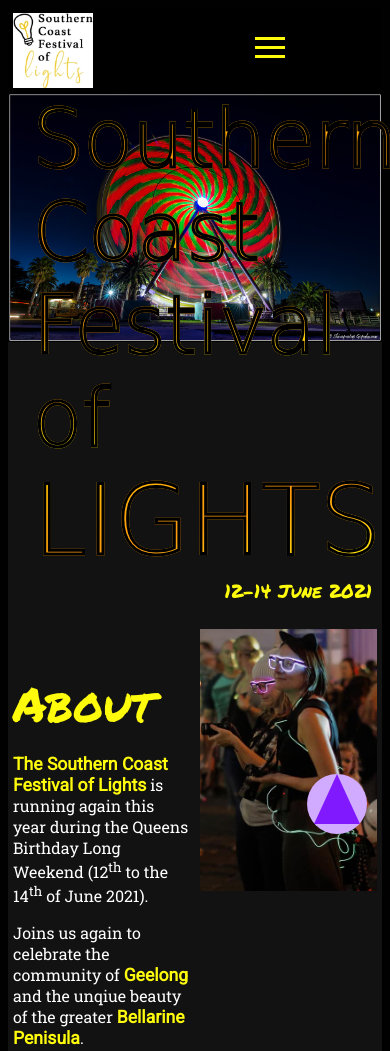
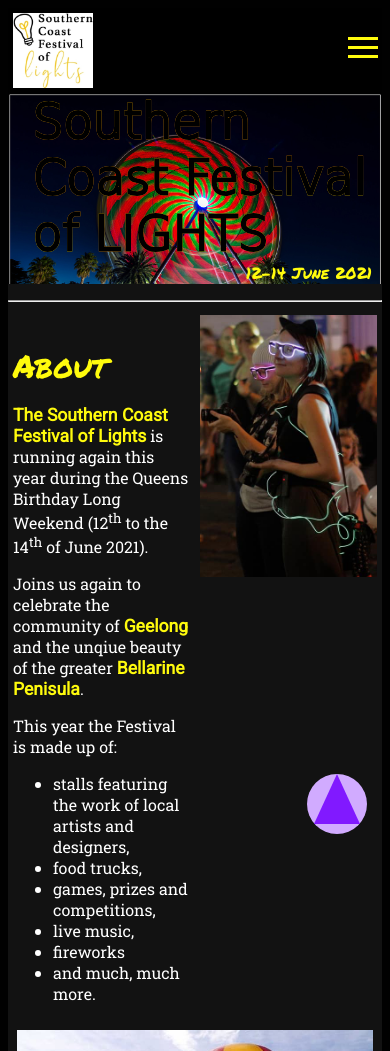
Before and after one commit to MHayes486/DIG22A3.github.io, a plain HTML site: page index.html in a window 390 px wide. Shown: the top 1051 px of the page. Drawn offline with Linux system fonts and the light colour scheme; a web font is replaced by a local one.

Commit message:
Nav (mobile/tablet) and text sizing updates.

```diff
--- a/css/general.css
+++ b/css/general.css
@@ -32,6 +32,7 @@ main {
   background-color: #121212;
   font-family: 'Roboto Slab', serif;
   text-shadow: 60px, 21px, 50px, #FF990D;
+  font-size: 2rem;
 }
 
 html {
@@ -53,13 +54,19 @@ h4 {
   font-weight: 300;
 }
 
+h3 {
+  font-size: 5vw;
+}
+
 h2 {
-  font-size: 8vw;
+  font-size: 7vw;
   padding-bottom: 0px;
   margin-bottom: 0px;
 }
 
-
+hr {
+  color: white;
+}
 
 .homeText {
   display: inline-block;
@@ -76,7 +83,7 @@ h2 {
 #TitleH1 {
   font-family: 'Hanalei Fill', cursive;
   /*font-size: 3.5rem;*/
-  font-size: 11vw;
+  font-size: 9vw;
   /*text-shadow: 6px, 21px, 5px, red;*/
   margin: 0px;
   padding: 3px, 3px, 3px, 0px;
@@ -98,7 +105,7 @@ h2 {
   font-family: 'Oi', cursive;
   /*font-size: 3.5rem;*/
   font-weight: 10;
-  font-size: 12vw;
+  font-size: 10vw;
   margin: 0px;
   background: linear-gradient(to bottom right, #FFC800, #FF990D,
       #FFFB0D);
--- a/css/mobile.css
+++ b/css/mobile.css
@@ -17,8 +17,24 @@ font-size: 2rem;
 
 /*Mobile Display Style changes*/
 @media screen and (max-width: 600px) {
+
   /*Remove nav*/
+  nav {
+    display: inline-block;
+  }
 
+  nav a {
+    width: 90%;
+    padding: 4px;
+    margin: 2px;
+    text-align: center;
+  }
+
+  nav li {
+    text-align: center;
+    font-weight: 600;
+    font-size: 2rem;
+  }
 
   /*Remove Poem*/
   blockquote {
@@ -34,4 +50,21 @@ font-size: 2rem;
     display: none;
   }
 
+  /*Set text size*/
+  #lightsH1 {
+    font-size: 3rem;
+  }
+
+  #TitleH1 {
+    font-size: 3rem;
+  }
+
+  h2 {
+    font-size: 2rem;
+  }
+
+  h3 {
+    font-size: 1rem;
+  }
+
 }
--- a/css/tablet.css
+++ b/css/tablet.css
@@ -1,5 +1,9 @@
 /*Tablet Style Changes*/
 @media screen and (max-width: 950px) {
+
+  nav {
+    text-align: right;
+  }
 
   nav ul {
     display: none;
@@ -39,17 +43,25 @@
   }
 
   /*Set text size*/
+  main {
+    font-size: 1rem;
+  }
+
   #lightsH1 {
-    font-size: 6rem;
+    font-size: 5rem;
   }
 
   #TitleH1 {
-    font-size: 5rem;
+    font-size: 4rem;
   }
 
   h2 {
     font-size: 3rem;
   }
 
+  h3 {
+    font-size: 2rem;
+  }
+
 
 }
--- a/index.html
+++ b/index.html
@@ -75,6 +75,8 @@
       <h3 id="Dates">12-14 June 2021</h3>
     </section>
 
+    <hr>
+
     <section id="about" class="about">
       <section class="aboutDetails">
         <div class="lhText">
@@ -113,6 +115,7 @@
       </div>
     </section>
 
+
     <section id="Crowd" class="pImage">
       <div class="poem">
         <blockquote>"From Geelong City centre the sea is not far,<br>
@@ -130,6 +133,8 @@
           In it's beautiful Parklands with the ocean nearby,"</blockquote>
       </div>
     </section>
+
+    <hr>
 
     <section id="eat" class="Images">
       <h2>Eating</h2>
@@ -220,6 +225,8 @@
         </poem>
     </section>
 
+    <hr>
+
     <section id="entertainDay" class="Text&Images">Entertainment-Day
       <h2>Daylight Entertainment</h2>
       <p>During the daylight hours, the Festival plays hosts to live bands and solo artists, market stalls, street artists and games and competitions for all ages.</p>
@@ -237,6 +244,7 @@
       <!--Uptown Art Expo Chalk Street Artist" by eyecmore https://www.flickr.com/photos/75325532@N08/6776270554 is licensed with CC BY-SA 2.0. To view a copy of this license, visit https://creativecommons.org/licenses/by-sa/2.0/--></img>
     </section>
 
+    <hr>
 
     <section id="EntertainNight" class="TextImages">Entertainment-Night
       <h2>Night time Entertainment</h2>
@@ -278,6 +286,8 @@
       </divisions>
   </main>
 
+  <hr>
+
   <footer>
     <section class="footerSection">
       <cite id="poemCite">Poem excepts from "Geelong" by Francis Duggan (2008) via <a href="https://www.poemhunter.com/poem/geelong/"> Poem Hunter (https://www.poemhunter.com/poem/geelong/)</a></cite>
--- a/root/css/general.css
+++ b/root/css/general.css
@@ -32,6 +32,7 @@ main {
   background-color: #121212;
   font-family: 'Roboto Slab', serif;
   text-shadow: 60px, 21px, 50px, #FF990D;
+  font-size: 2rem;
 }
 
 html {
@@ -53,13 +54,19 @@ h4 {
   font-weight: 300;
 }
 
+h3 {
+  font-size: 5vw;
+}
+
 h2 {
-  font-size: 8vw;
+  font-size: 7vw;
   padding-bottom: 0px;
   margin-bottom: 0px;
 }
 
-
+hr {
+  color: white;
+}
 
 .homeText {
   display: inline-block;
@@ -76,7 +83,7 @@ h2 {
 #TitleH1 {
   font-family: 'Hanalei Fill', cursive;
   /*font-size: 3.5rem;*/
-  font-size: 11vw;
+  font-size: 9vw;
   /*text-shadow: 6px, 21px, 5px, red;*/
   margin: 0px;
   padding: 3px, 3px, 3px, 0px;
@@ -98,7 +105,7 @@ h2 {
   font-family: 'Oi', cursive;
   /*font-size: 3.5rem;*/
   font-weight: 10;
-  font-size: 12vw;
+  font-size: 10vw;
   margin: 0px;
   background: linear-gradient(to bottom right, #FFC800, #FF990D,
       #FFFB0D);
--- a/root/css/mobile.css
+++ b/root/css/mobile.css
@@ -17,8 +17,24 @@ font-size: 2rem;
 
 /*Mobile Display Style changes*/
 @media screen and (max-width: 600px) {
+
   /*Remove nav*/
+  nav {
+    display: inline-block;
+  }
 
+  nav a {
+    width: 90%;
+    padding: 4px;
+    margin: 2px;
+    text-align: center;
+  }
+
+  nav li {
+    text-align: center;
+    font-weight: 600;
+    font-size: 2rem;
+  }
 
   /*Remove Poem*/
   blockquote {
@@ -34,4 +50,21 @@ font-size: 2rem;
     display: none;
   }
 
+  /*Set text size*/
+  #lightsH1 {
+    font-size: 3rem;
+  }
+
+  #TitleH1 {
+    font-size: 3rem;
+  }
+
+  h2 {
+    font-size: 2rem;
+  }
+
+  h3 {
+    font-size: 1rem;
+  }
+
 }
--- a/root/css/tablet.css
+++ b/root/css/tablet.css
@@ -1,5 +1,9 @@
 /*Tablet Style Changes*/
 @media screen and (max-width: 950px) {
+
+  nav {
+    text-align: right;
+  }
 
   nav ul {
     display: none;
@@ -39,17 +43,25 @@
   }
 
   /*Set text size*/
+  main {
+    font-size: 1rem;
+  }
+
   #lightsH1 {
-    font-size: 6rem;
+    font-size: 5rem;
   }
 
   #TitleH1 {
-    font-size: 5rem;
+    font-size: 4rem;
   }
 
   h2 {
     font-size: 3rem;
   }
 
+  h3 {
+    font-size: 2rem;
+  }
+
 
 }
```
Also changed, not shown: root/index.html (+10 -0 lines), root/Changelog.txt.
